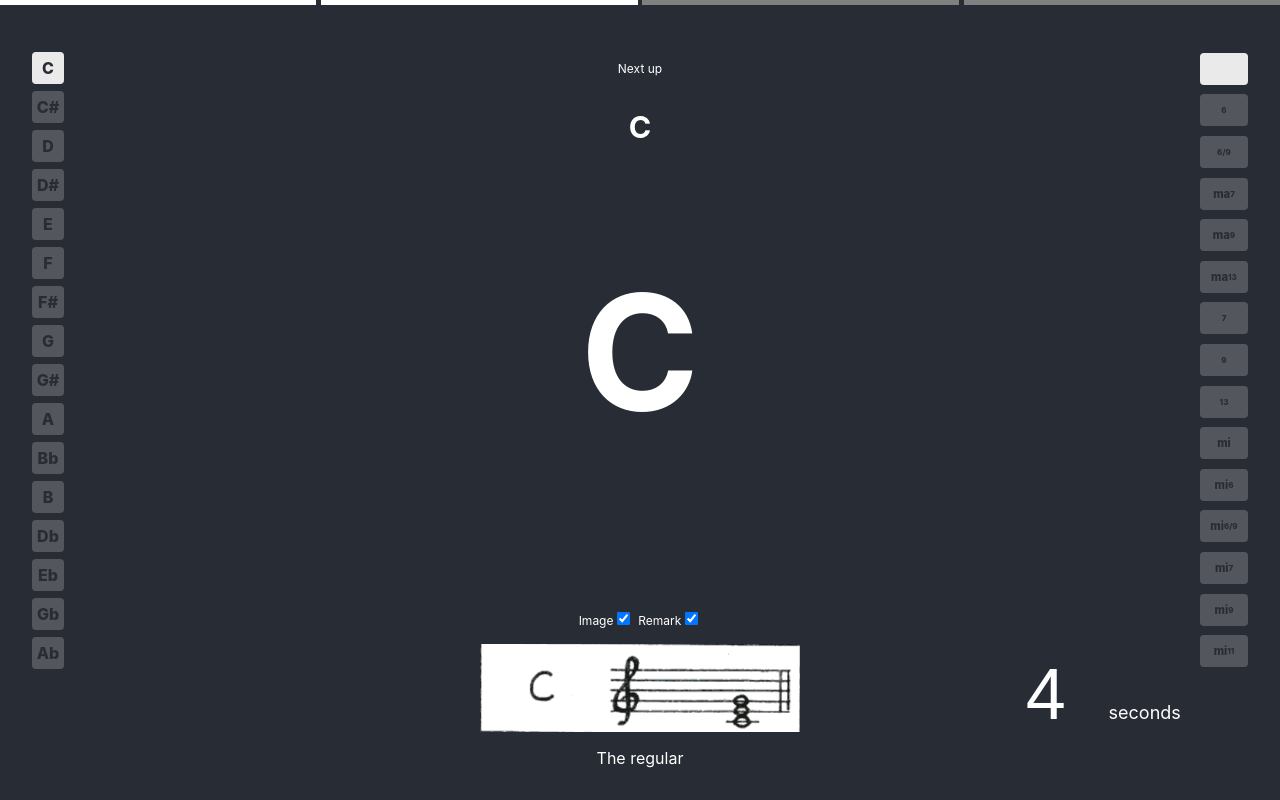
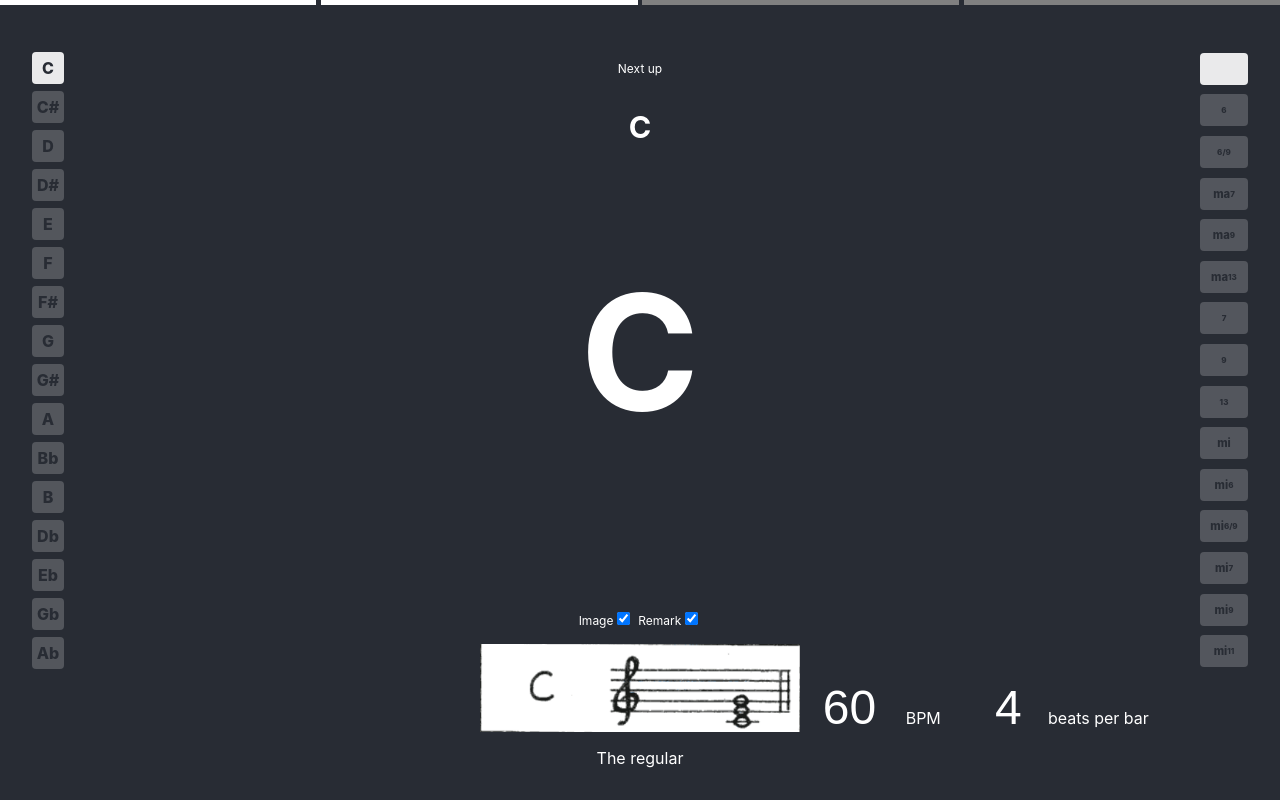
Before and after one commit to sjmog/chord-trainer, a React (Create React App) app: page / in a window 1280 px wide. Built offline with nearby package versions, Linux system fonts and the light colour scheme.

Commit message:
Change timer for BPM and beats per bar

```diff
--- a/src/App.css
+++ b/src/App.css
@@ -116,29 +116,39 @@ label {
   font-size: 12px;
 }
 
-.ConfigureTimer {
+.ConfigureBpm {
   position: absolute;
-  right: 5rem;
+  right: 20rem;
   bottom: 4rem;
 }
 
-.timerInput {
+.ConfigureTimeSignature {
+  position: absolute;
+  right: 7rem;
+  bottom: 4rem;
+}
+
+.bpmInput, .beatUnitInput {
   background: transparent;
   color: white;
   border: none;
-  font-size: 72px;
+  font-size: 48px;
   width: 100px;
 }
 
-.timerInput:focus {
+.beatUnitInput {
+  width: 70px;
+}
+
+.bpmInput:focus, .beatUnitInput:focus {
   outline: none;
 }
 
-.timerInput + span {
+.bpmInput + span, .beatUnitInput + span {
   color: white;
   position: relative;
   left: -1.2rem;
-  font-size: 18px;
+  font-size: 16px;
 }
 
 .ConfigureNotes {
--- a/src/App.js
+++ b/src/App.js
@@ -2,10 +2,11 @@ import React, { useState, useEffect } from 'react';
 import Display from './Display.js';
 import TimerBar from "./TimerBar.js";
 import Trainer from "./Trainer.js";
-import ConfigureTimer from "./ConfigureTimer.js";
+import ConfigureTimeSignature from "./ConfigureTimeSignature.js";
 import ConfigureNotes from "./ConfigureNotes.js";
 import ConfigureVariants from "./ConfigureVariants.js";
 import Classifier from "./Classifier.js";
+import ConfigureBpm from "./ConfigureBpm.js";
 import './App.css';
 
 function App() {
@@ -15,7 +16,7 @@ function App() {
 
   const [notes, setNotes] = useState(["C"]);
   const [variants, setVariants] = useState([""]);
-  const [timerMax, setTimerMax] = useState(4);
+  const [beatUnit, setBeatUnit] = useState(4);
   const [count, setCount] = useState(0);
 
   const [note, setNote] = useState("C");
@@ -24,10 +25,12 @@ function App() {
   const [pastNote, setPastNote] = useState("");
   const [pastVariant, setPastVariant] = useState("");
 
+  const [bpm, setBpm] = useState(60)
+
   useEffect(() => {
     let interval = null;
 
-    if (count >= timerMax) {
+    if (count >= beatUnit) {
       // never choose the same note
       const nextNotes = notes.filter(existingNote => existingNote !== note)
 
@@ -40,14 +43,14 @@ function App() {
       setCount(0)
     } else { interval = setInterval(() => {
       setCount(count + 1)
-    }, 1000) }
+    }, 1000 * (60/bpm)) }
 
     return () => clearInterval(interval);
-  }, [count, notes, note, variants, variant, timerMax]);
+  }, [count, notes, note, variants, variant, beatUnit, bpm]);
 
   return (
     <div className="App">
-      <TimerBar count={count} max={timerMax} />
+      <TimerBar count={count} max={beatUnit} />
       <ConfigureNotes notes={notes} setNotes={setNotes} />
       <ConfigureVariants variants={variants} setVariants={setVariants} />
       <header className="App-header">
@@ -59,7 +62,8 @@ function App() {
         />
       </header>
       <Trainer variant={pastVariant} />
-      <ConfigureTimer max={timerMax} setTimerMax={setTimerMax} />
+      <ConfigureTimeSignature max={beatUnit} setBeatUnit={setBeatUnit} />
+      <ConfigureBpm bpm={bpm} setBpm={setBpm} />
     </div>
   );
 }
--- /dev/null
+++ b/src/ConfigureBpm.js
@@ -0,0 +1,16 @@
+import React from 'react';
+
+function ConfigureBpm(props) {
+  const setBpm = (e) => {
+    props.setBpm(e.target.value)
+  }
+
+  return(
+    <div className="ConfigureBpm">
+      <input className="bpmInput" type="number" onChange={setBpm} value={props.bpm} />
+      <span>BPM</span>
+    </div>
+  )
+}
+
+export default ConfigureBpm
--- /dev/null
+++ b/src/ConfigureTimeSignature.js
@@ -0,0 +1,16 @@
+import React from 'react';
+
+function ConfigureTimeSignature(props) {
+  const setBeatUnit = (e) => {
+    props.setBeatUnit(e.target.value)
+  }
+
+  return(
+    <div className="ConfigureTimeSignature">
+      <input className="beatUnitInput" type="number" onChange={setBeatUnit} value={props.max} />
+      <span>beats per bar</span>
+    </div>
+  )
+}
+
+export default ConfigureTimeSignature
--- a/src/ConfigureTimer.js
+++ /dev/null
@@ -1,16 +0,0 @@
-import React from 'react';
-
-function ConfigureTimer(props) {
-  const setTimerMax = (e) => {
-    props.setTimerMax(e.target.value)
-  }
-
-  return(
-    <div className="ConfigureTimer">
-      <input className="timerInput" type="number" onChange={setTimerMax} value={props.max} />
-      <span>seconds</span>
-    </div>
-  )
-}
-
-export default ConfigureTimer
```
